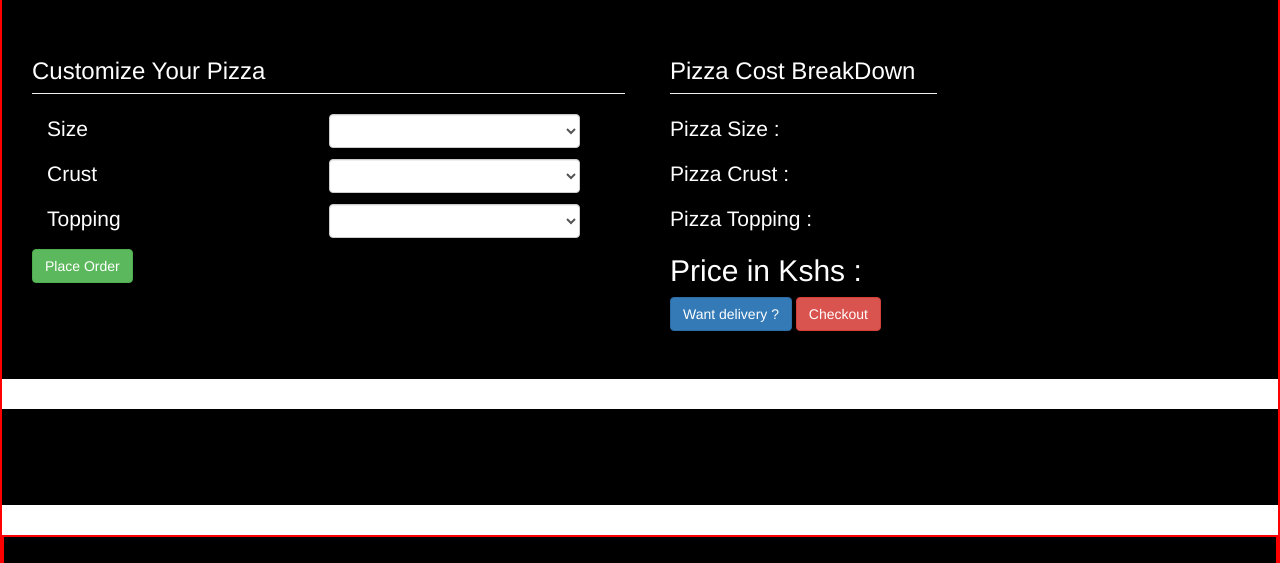
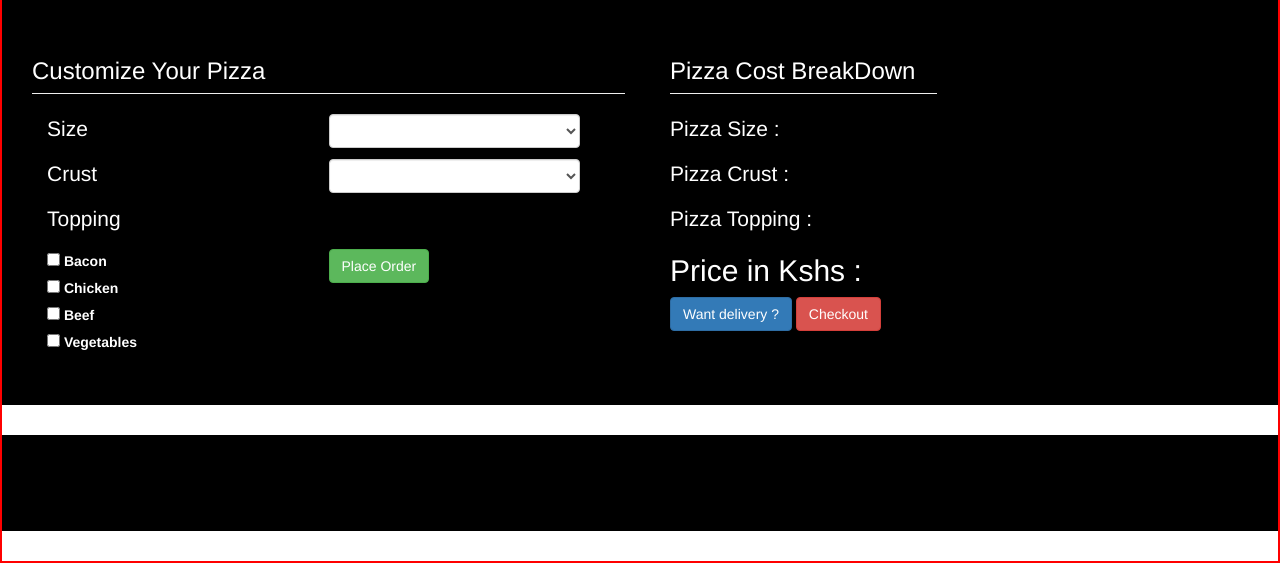
Before and after one commit to EmmanuelMuchiri/Yummy-Pizza, a plain HTML site: page index.html in a window 1280 px wide. Shown: the part 1843-2406 px from the top of the page. Drawn offline with Linux system fonts and the light colour scheme.

Commit message:
changed the topping section to accept more than one topping thus used checkbox instead of option

```diff
--- a/JS/script.js
+++ b/JS/script.js
@@ -79,7 +79,7 @@ $(document).ready(function() {
     event.preventDefault();
     var customSize = $("select#size").val();
     var customcrust = $("select#crust").val();
-    var customtopping = $("select#topping").val();
+    var customtopping = $("input#topping").val();
     var newPizzaOrder = new Placeorder(customSize, customcrust, customtopping);
     newPizzaOrder.costOfPizza();
     totalOrderPrice.push(newPizzaOrder.price);
--- a/index.html
+++ b/index.html
@@ -166,13 +166,31 @@
               <p>Topping</p>
             </div>
             <div class="col-xs-6" class="form-option">
-              <select required class="form-control" id="topping">
+              <!-- <select required class="form-control" id="toppings">
                 <option></option>
                 <option value="Bacon">Bacon</option>
                 <option value="Chicken">Chicken</option>
                 <option value="Beef">Beef</option>
                 <option value="Vegetables">Vegetables</option>
-              </select>
+              </select> -->
+            </div>
+          </div>
+          <div class="col-md-6">
+            <div class="ckbox ckbox-primary">
+              <input type="checkbox" value="Bacon" id="topping">
+              <label for="checkboxPrimary">Bacon</label>
+            </div>
+            <div class="ckbox ckbox-warning">
+              <input type="checkbox" id="topping1">
+              <label for="checkboxWarning">Chicken</label>
+            </div>
+            <div class="ckbox ckbox-success">
+              <input type="checkbox" id="topping2">
+              <label for="checkboxSuccess">Beef</label>
+            </div>
+            <div class="ckbox ckbox-danger">
+              <input type="checkbox" id="topping3">
+              <label for="checkboxDanger">Vegetables</label>
             </div>
           </div>
         </div>
```
